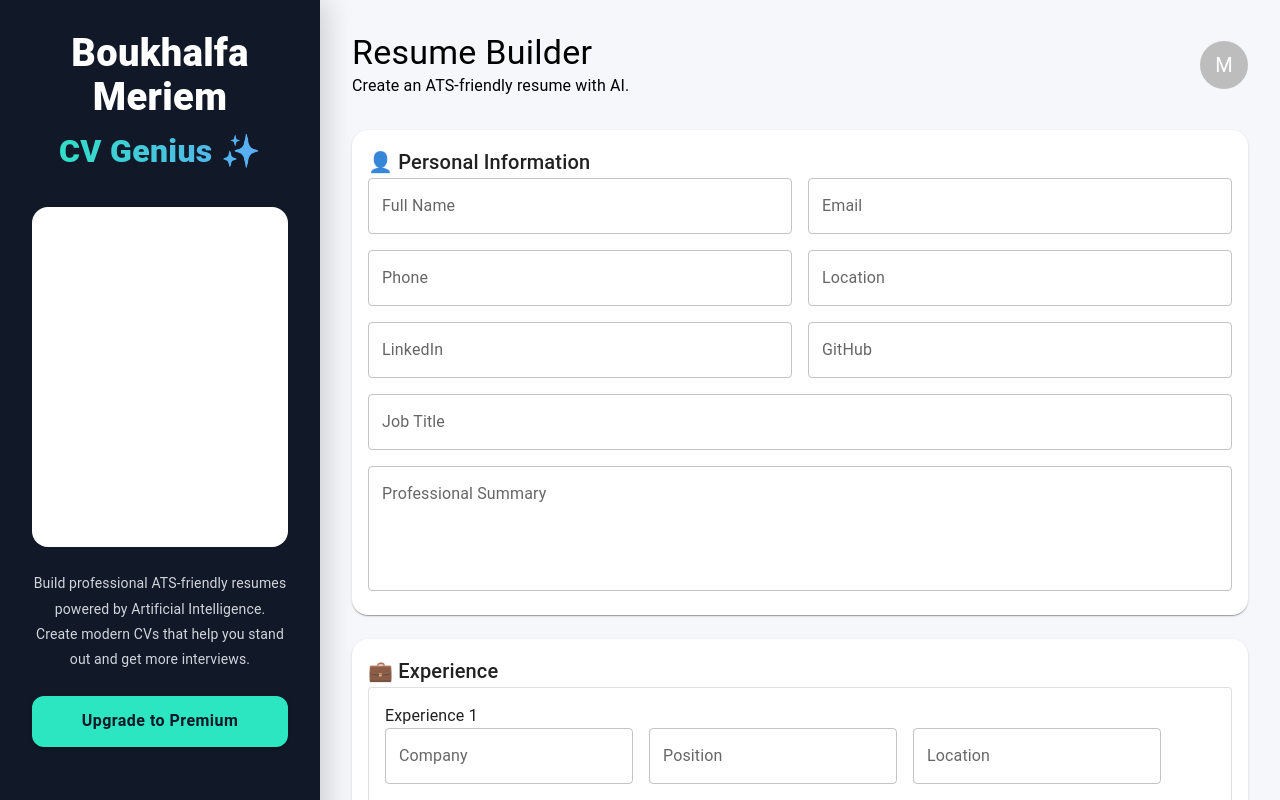
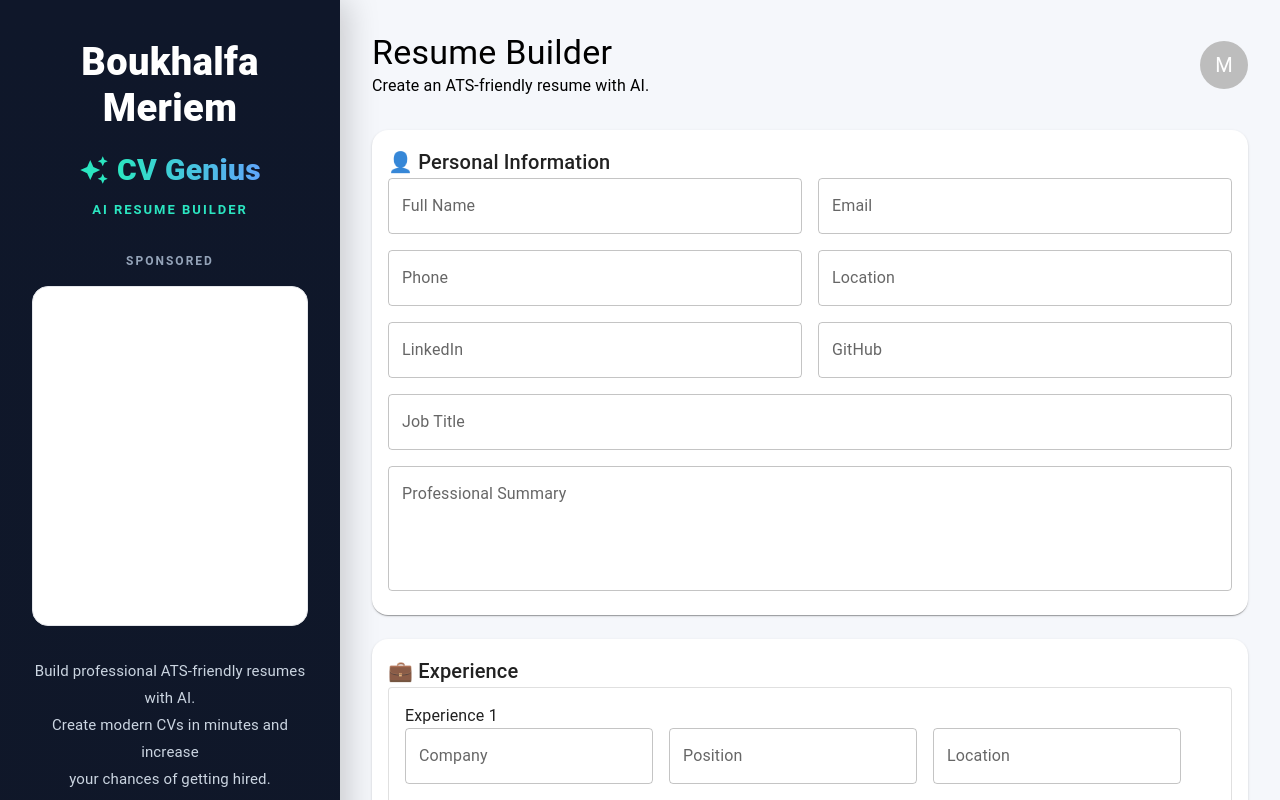
Before and after one commit to meriem-boukhalfa/cv-genius, a React (Vite) app in the folder frontend/: page / in a window 1280 px wide. Shown: the top 800 px of the page. Built offline with nearby package versions, Linux system fonts and the light colour scheme.

Commit message:
update sidebar design

```diff
--- a/frontend/src/components/Sidebar.jsx
+++ b/frontend/src/components/Sidebar.jsx
@@ -2,37 +2,51 @@ import {
   Box,
   Typography,
   Divider,
-  Button,
 } from "@mui/material";
+import AutoAwesomeIcon from "@mui/icons-material/AutoAwesome";
 
 export default function Sidebar() {
   return (
     <Box
       sx={{
-        width: 320,
-        minHeight: "100vh",
-        bgcolor: "#111827",
+        width: {
+          xs: "100%",
+          md: 340,
+        },
+        minHeight: {
+          xs: "auto",
+          md: "100vh",
+        },
+        background: "linear-gradient(180deg, #0F172A 0%, #111827 100%)",
         color: "#fff",
         display: "flex",
         flexDirection: "column",
         justifyContent: "space-between",
-        px: 4,
-        py: 4,
-        boxShadow: "8px 0 25px rgba(0,0,0,.15)",
+        px: {
+          xs: 3,
+          md: 4,
+        },
+        py: {
+          xs: 4,
+          md: 5,
+        },
+        boxShadow: "8px 0 30px rgba(0,0,0,.18)",
       }}
     >
       {/* ================= TOP ================= */}
 
       <Box>
-
-        {/* Logo */}
+        {/* Name */}
 
         <Typography
           sx={{
-            fontSize: 38,
+            textAlign: "center",
             fontWeight: 800,
-            lineHeight: 1.15,
-            textAlign: "center",
+            fontSize: {
+              xs: 30,
+              md: 38,
+            },
+            lineHeight: 1.2,
           }}
         >
           Boukhalfa
@@ -40,38 +54,97 @@ export default function Sidebar() {
           Meriem
         </Typography>
 
+        {/* Logo */}
+
+        <Box
+          sx={{
+            display: "flex",
+            justifyContent: "center",
+            alignItems: "center",
+            gap: 1,
+            mt: 2,
+          }}
+        >
+          <AutoAwesomeIcon
+            sx={{
+              color: "#2BE6C1",
+              fontSize: {
+                xs: 26,
+                md: 30,
+              },
+            }}
+          />
+
           <Typography
             sx={{
-            mt: 1,
-            mb: 4,
-            textAlign: "center",
-            fontSize: 32,
               fontWeight: 800,
+              fontSize: {
+                xs: 24,
+                md: 30,
+              },
               background:
                 "linear-gradient(90deg,#2BE6C1,#60A5FA)",
               WebkitBackgroundClip: "text",
               WebkitTextFillColor: "transparent",
             }}
           >
-          CV Genius ✨
+            CV Genius
+          </Typography>
+        </Box>
+
+        {/* Subtitle */}
+
+        <Typography
+          sx={{
+            textAlign: "center",
+            color: "#2BE6C1",
+            fontSize: 13,
+            fontWeight: 700,
+            letterSpacing: 2,
+            mt: 1,
+            mb: 4,
+          }}
+        >
+          AI RESUME BUILDER
         </Typography>
 
-        {/* ================= ADS ================= */}
+        {/* ADS */}
+
+        <Typography
+          sx={{
+            textAlign: "center",
+            color: "#94A3B8",
+            fontSize: 12,
+            fontWeight: 700,
+            letterSpacing: 2,
+            mb: 2,
+          }}
+        >
+          SPONSORED
+        </Typography>
 
         <Box
           sx={{
+            height: {
+              xs: 250,
+              md: 340,
+            },
             bgcolor: "#fff",
             borderRadius: 4,
+            border: "1px solid #E5E7EB",
             overflow: "hidden",
-            height: 340,
             display: "flex",
             justifyContent: "center",
             alignItems: "center",
             p: 2,
+            transition: ".3s",
+
+            "&:hover": {
+              transform: "translateY(-4px)",
+              boxShadow: "0 12px 30px rgba(0,0,0,.15)",
+            },
           }}
         >
-          {/* Replace later with Google Adsense */}
-
           <ins
             className="adsbygoogle"
             style={{
@@ -90,70 +163,64 @@ export default function Sidebar() {
 
         <Typography
           sx={{
-            mt: 3,
-            color: "#D1D5DB",
-            fontSize: 14,
+            mt: 4,
+            color: "#CBD5E1",
+            textAlign: "center",
+            fontSize: {
+              xs: 14,
+              md: 15,
+            },
             lineHeight: 1.8,
-            textAlign: "center",
           }}
         >
-          Build professional ATS-friendly resumes
+          Build professional ATS-friendly resumes with AI.
           <br />
-          powered by Artificial Intelligence.
+          Create modern CVs in minutes and increase
           <br />
-          Create modern CVs that help you stand
-          <br />
-          out and get more interviews.
+          your chances of getting hired.
         </Typography>
 
-        {/* Premium Button */}
+        {/* Arabic Message */}
 
-        <Button
-          fullWidth
-          variant="contained"
+        <Typography
           sx={{
             mt: 3,
-            py: 1.4,
-            borderRadius: 3,
-            textTransform: "none",
-            fontWeight: 700,
-            fontSize: 16,
-            bgcolor: "#2BE6C1",
-            color: "#111827",
-            "&:hover": {
-              bgcolor: "#25d4b3",
+            textAlign: "center",
+            color: "#E2E8F0",
+            fontSize: {
+              xs: 13,
+              md: 14,
             },
+            lineHeight: 1.8,
+            fontStyle: "italic",
           }}
         >
-          Upgrade to Premium
-        </Button>
-
+          هذا الموقع أُنشئ لمساعدتكم،
+          <br />
+          فلا تنسونا من صالح دعائكم 🤍
+        </Typography>
       </Box>
 
     {/* ================= FOOTER ================= */}
 
       <Box>
-
         <Divider
           sx={{
-            borderColor: "rgba(255,255,255,.12)",
+            borderColor: "rgba(255,255,255,.08)",
             mb: 2,
           }}
         />
 
         <Typography
-          textAlign="center"
           sx={{
-            color: "#BFC7D5",
-            fontWeight: 600,
-            fontSize: 14,
+            textAlign: "center",
+            color: "#64748B",
+            fontSize: 12,
           }}
         >
-          © Boukhalfa Meriem 2026
+          © 2026 Boukhalfa Meriem
         </Typography>
-
       </Box>
-
     </Box>
   );
 }
```
Lines whose indentation alone changed are shown as unchanged.
